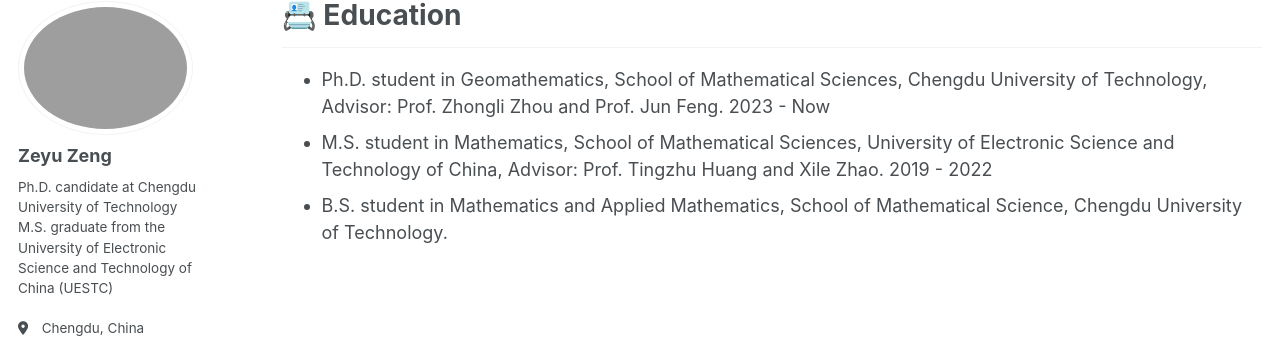
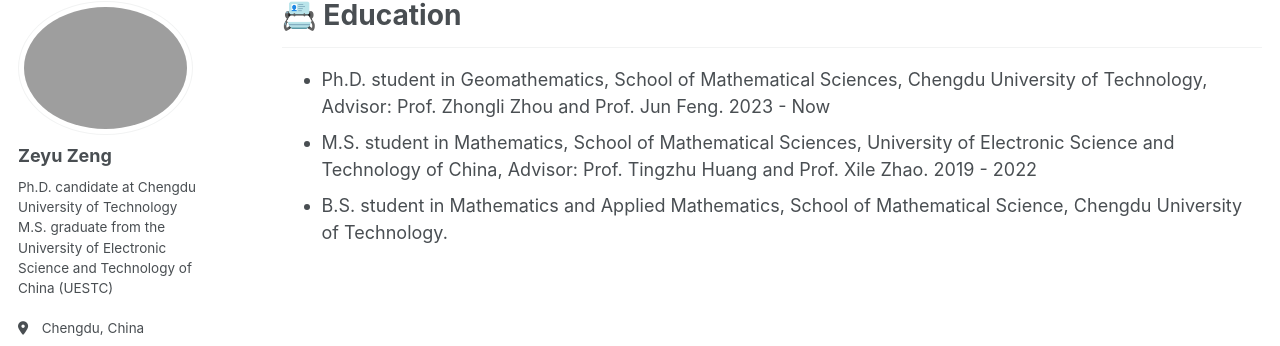
Before and after one commit to zengzeyu0704/zengzeyu0704.github.io, a Jekyll site: the page built from _pages/education.md, in a window 1280 px wide. Shown: the part 98-444 px from the top of the page. Built offline with Jekyll 4.4.1, drawn with Linux system fonts in a browser that asks for light colours; some web fonts are replaced.

Commit message:
Update education.md

```diff
--- a/_pages/education.md
+++ b/_pages/education.md
@@ -10,5 +10,5 @@ redirect_from:
 ---
 
 * Ph.D. student in Geomathematics, School of Mathematical Sciences, Chengdu University of Technology, Advisor: Prof. Zhongli Zhou and Prof. Jun Feng. 2023 - Now
-* M.S. student in Mathematics, School of Mathematical Sciences, University of Electronic Science and Technology of China, Advisor: Prof. Tingzhu Huang and Xile Zhao. 2019 - 2022
+* M.S. student in Mathematics, School of Mathematical Sciences, University of Electronic Science and Technology of China, Advisor: Prof. Tingzhu Huang and Prof. Xile Zhao. 2019 - 2022
 * B.S. student in Mathematics and Applied Mathematics, School of Mathematical Science, Chengdu University of Technology.
```
